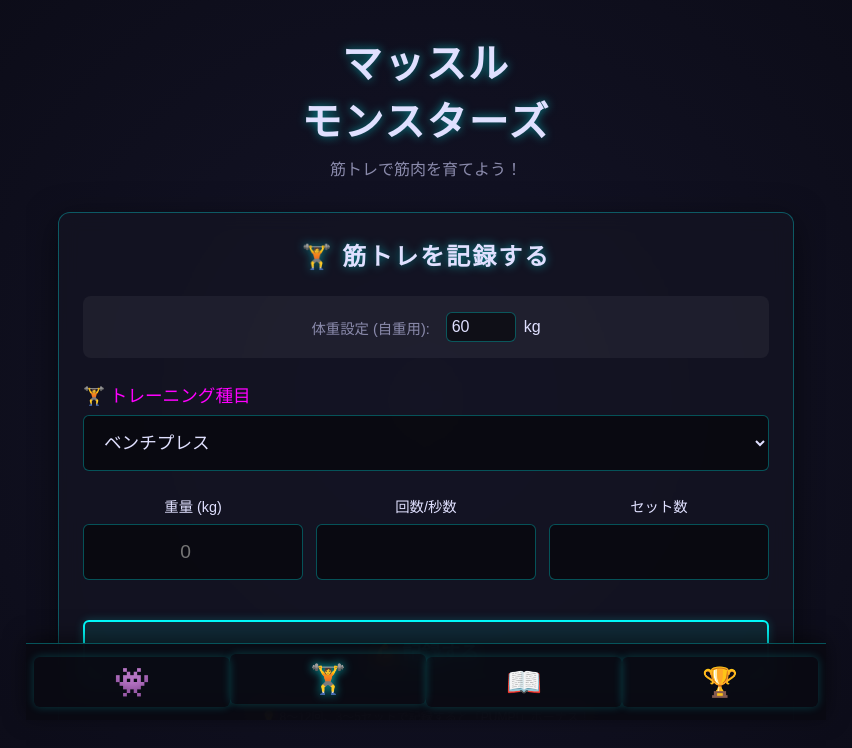
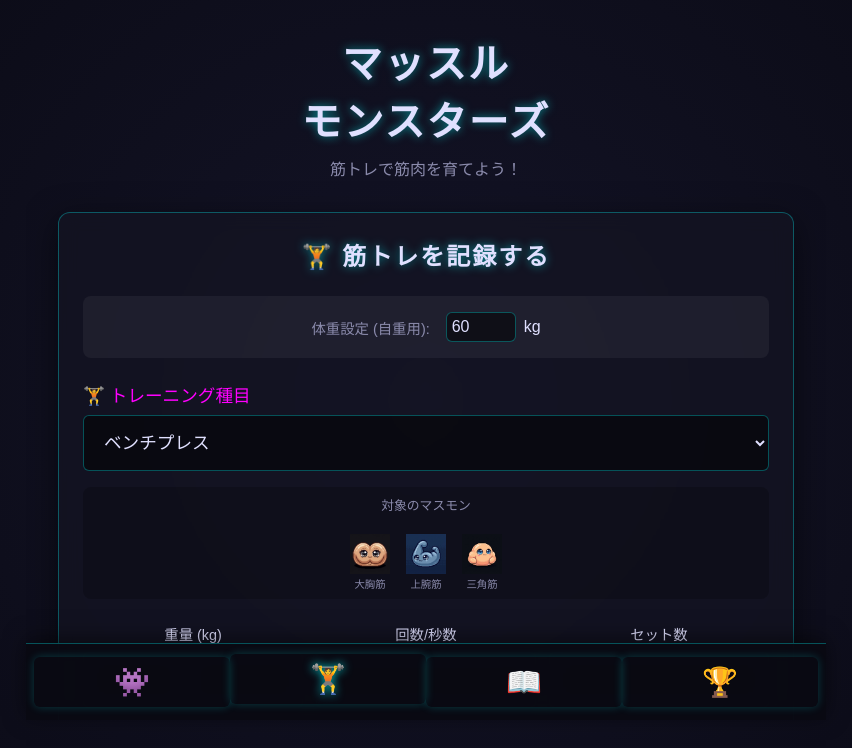
Before and after one commit to Uchu-Kurage/muscle_monsters, a React (Vite) app: page / in a window 1280 px wide. Both pictures are taken after a click on the button "🏋️". Shown: the top 748 px of the page, without its empty margins (214-1066 px from the left). Built offline with nearby package versions, Linux system fonts and the light colour scheme; a web font is replaced by a local one.

Commit message:
Show targeted muscle character icons below exercise selection

```diff
--- a/src/App.tsx
+++ b/src/App.tsx
@@ -996,6 +996,27 @@ function App() {
                   </option>
                 ))}
               </select>
+
+              {selectedExercise && (
+                <div style={{ display: 'flex', gap: '1rem', flexWrap: 'wrap', marginTop: '0.5rem', justifyContent: 'center', background: 'rgba(0,0,0,0.2)', padding: '0.5rem', borderRadius: '8px' }}>
+                  <span style={{ fontSize: '0.8rem', color: 'var(--text-secondary)', width: '100%', textAlign: 'center', marginBottom: '4px' }}>対象のマスモン</span>
+                  {selectedExercise.targets.map(target => {
+                    const phase = getEvolutionPhase(stats[target.muscle].level);
+                    return (
+                      <div key={target.muscle} style={{ display: 'flex', flexDirection: 'column', alignItems: 'center' }}>
+                        <img
+                          src={`/assets/${target.muscle}_${phase}.png`}
+                          alt={target.muscle}
+                          style={{ height: '40px', objectFit: 'contain' }}
+                        />
+                        <span style={{ fontSize: '0.65rem', color: 'var(--text-secondary)', marginTop: '2px' }}>
+                          {MUSCLE_NAMES[target.muscle]}
+                        </span>
+                      </div>
+                    );
+                  })}
+                </div>
+              )}
             </div>
 
             <div style={{ display: 'grid', gridTemplateColumns: 'repeat(auto-fit, minmax(90px, 1fr))', gap: '0.8rem', width: '100%' }}>
```
